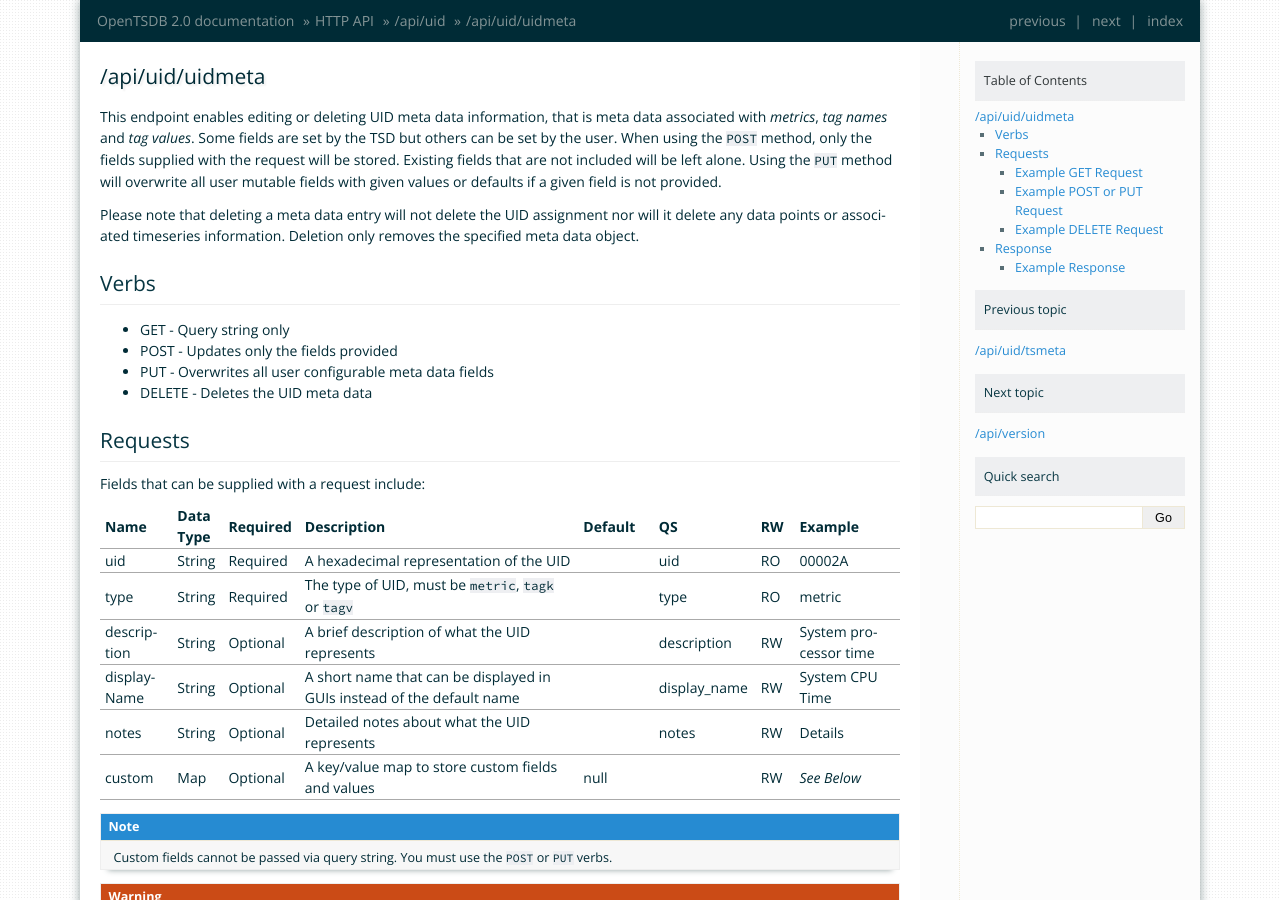
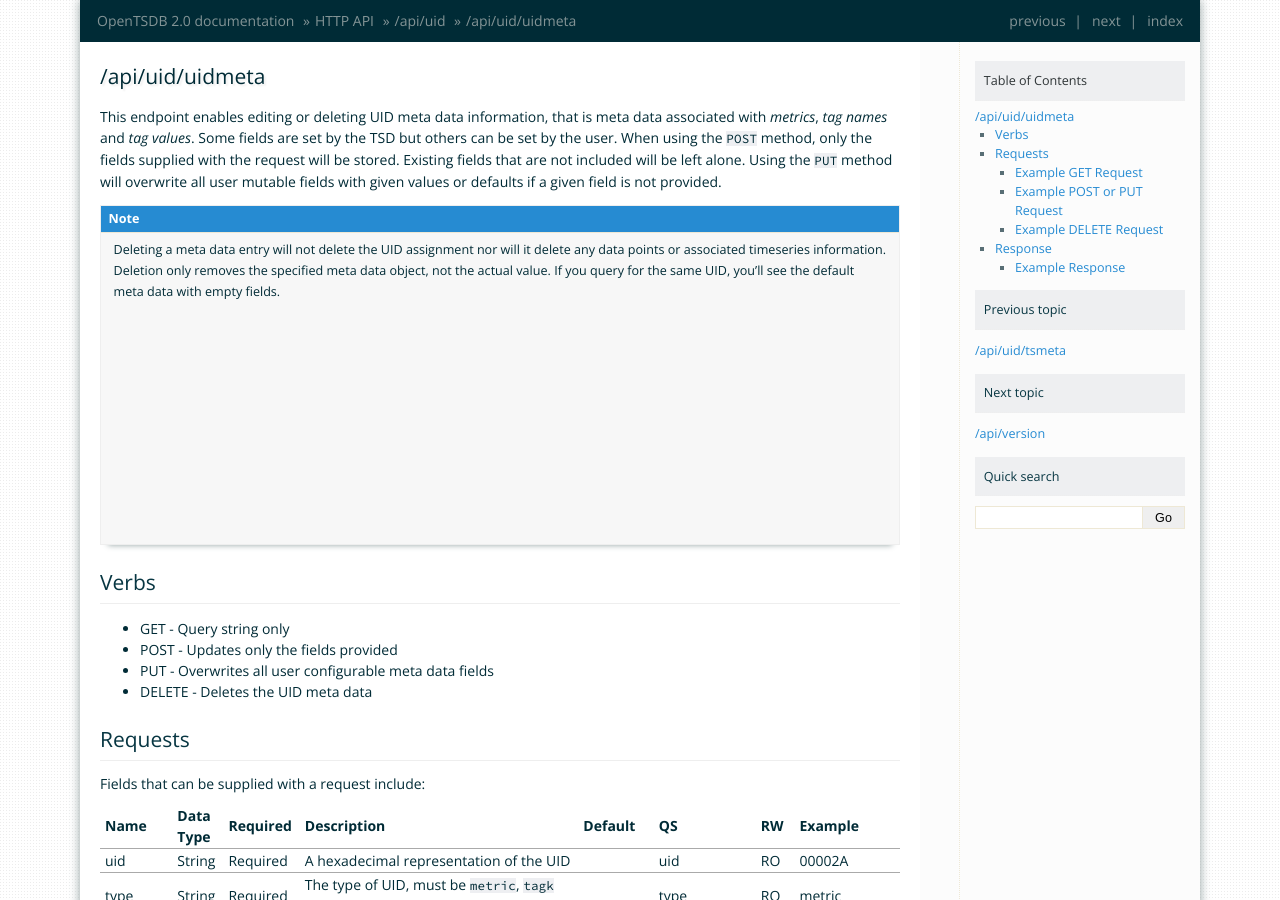
Before and after one commit to OpenTSDB/opentsdb.net, a Sphinx documentation site: the page built from docs/source/api_http/uid/uidmeta.rst, in a window 1280 px wide and 900 px high. Built offline with Sphinx 7.4.7, drawn with Linux system fonts in a browser that asks for light colours.

Commit message:
Add a note about UID meta deletion to make it clear that the actual UID is not removed, only the meta data.

```diff
--- a/docs/source/api_http/uid/uidmeta.rst
+++ b/docs/source/api_http/uid/uidmeta.rst
@@ -3,7 +3,7 @@
 
 This endpoint enables editing or deleting UID meta data information, that is meta data associated with *metrics*, *tag names* and *tag values*. Some fields are set by the TSD but others can be set by the user. When using the ``POST`` method, only the fields supplied with the request will be stored. Existing fields that are not included will be left alone. Using the ``PUT`` method will overwrite all user mutable fields with given values or defaults if a given field is not provided.
 
-Please note that deleting a meta data entry will not delete the UID assignment nor will it delete any data points or associated timeseries information. Deletion only removes the specified meta data object.
+.. NOTE:: Deleting a meta data entry will not delete the UID assignment nor will it delete any data points or associated timeseries information. Deletion only removes the specified meta data object, not the actual value. If you query for the same UID, you'll see the default meta data with empty fields.
 
 Verbs
 -----
```
Also changed, not shown: 4 other files.
